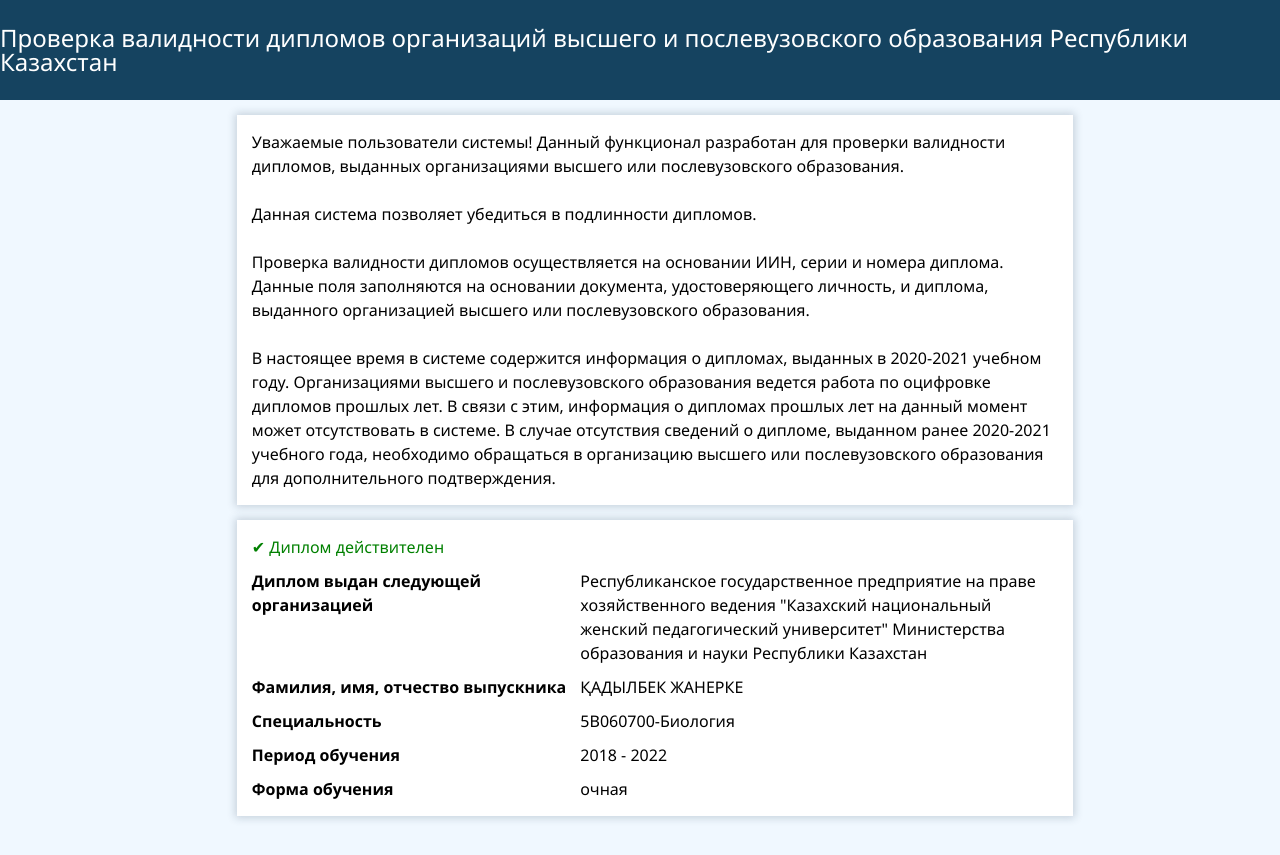
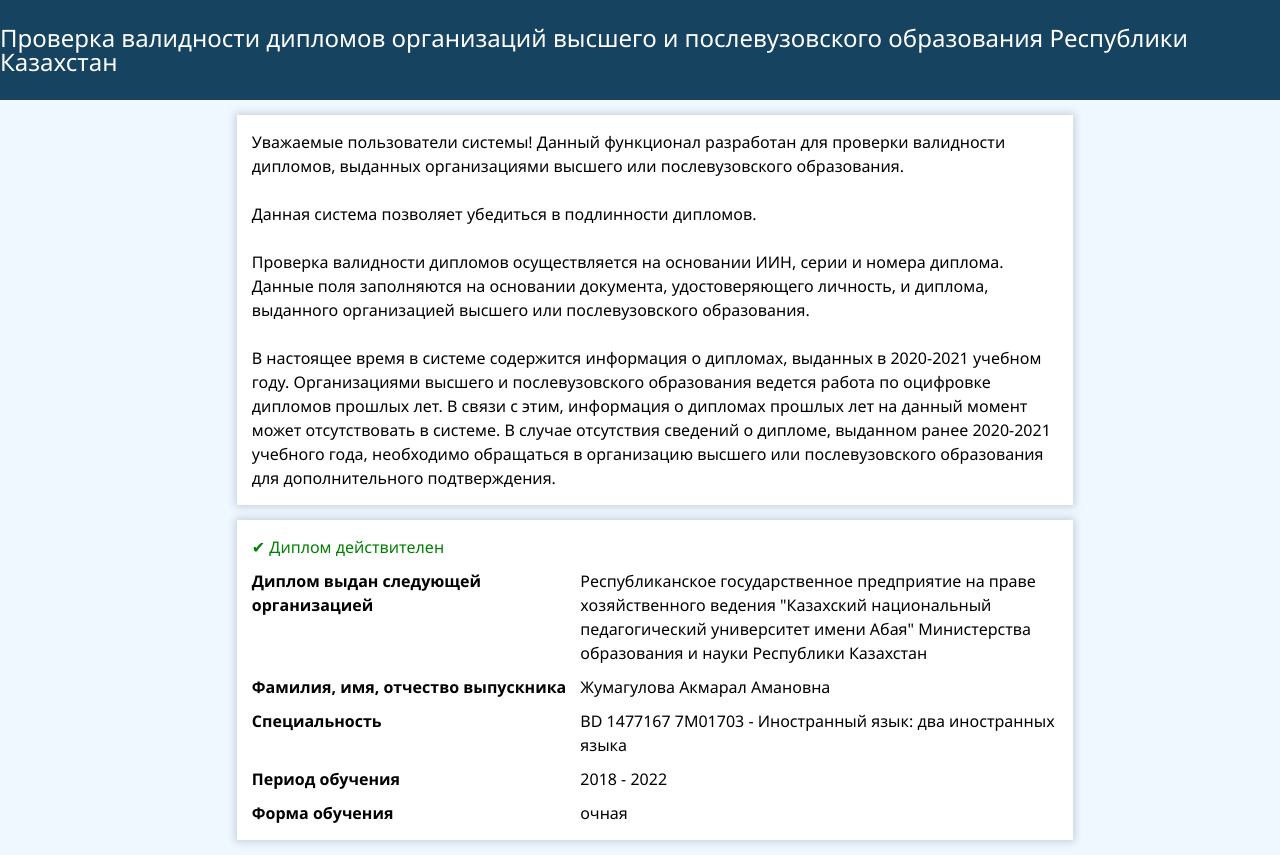
Before and after one commit to kzCertificateTest/1477167333, a plain HTML site: page index.html in a window 1280 px wide. Before the commit the page ends 831 px from the top, so only its background shows below. Drawn offline with Linux system fonts and the light colour scheme.

Commit message:
Update index.html

```diff
--- a/index.html
+++ b/index.html
@@ -27,13 +27,13 @@
                 <div class="result__content">
                     <p style="font-weight: bold;">Диплом выдан следующей организацией</p>
                     <!-- редакт -->
-                    <p>Республиканское государственное предприятие на праве хозяйственного ведения "Казахский национальный женский педагогический университет" Министерства образования и науки Республики Казахстан</p>
+                    <p>Республиканское государственное предприятие на праве хозяйственного ведения "Казахский национальный педагогический университет имени Абая" Министерства образования и науки Республики Казахстан</p>
                     <p style="font-weight: bold;">Фамилия, имя, отчество выпускника</p>
                     <!-- редакт -->
-                    <p>ҚАДЫЛБЕК ЖАНЕРКЕ</p>
+                    <p>Жумагулова Акмарал Амановна</p>
                     <p style="font-weight: bold;">Специальность</p>
                     <!-- редакт -->
-                    <p>5В060700-Биология</p>
+                    <p>BD 1477167 7М01703 - Иностранный язык: два иностранных языка</p>
                     <p style="font-weight: bold;">Период обучения</p>
                     <!-- редакт -->
                     <p>2018 - 2022</p>
```
